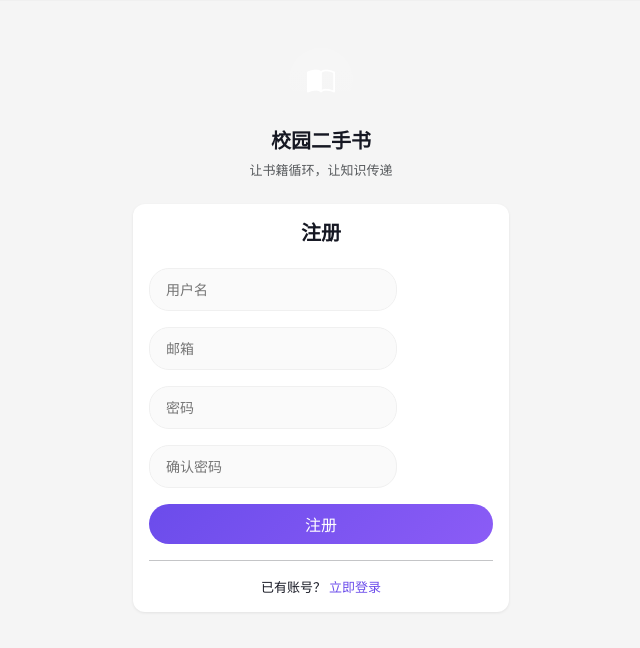
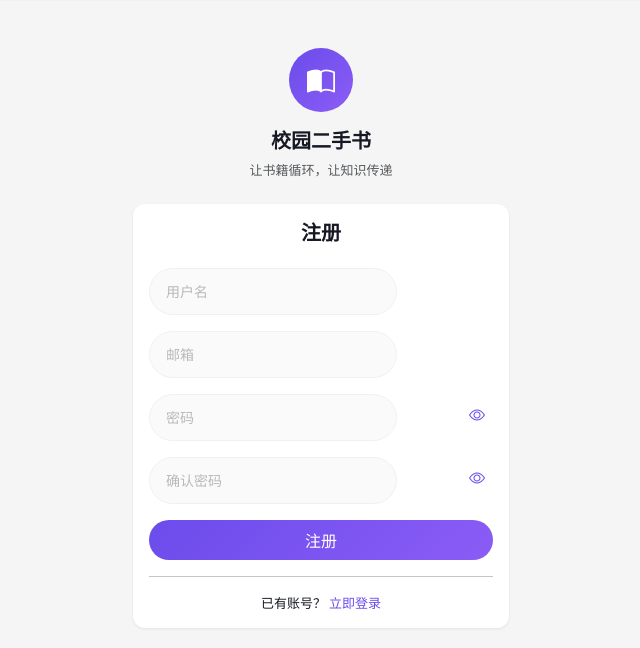
Before and after one commit to Qi-Cao/campus-book-trading, a Flask app: page /auth/register in a window 1280 px wide. Shown: the part 61-709 px from the top of the page, without its empty margins (319-959 px from the left). Run offline with Flask 3, Linux system fonts and the light colour scheme.

Commit message:
修复输入框样式和密码图标

```diff
--- a/app/templates/auth/register.html
+++ b/app/templates/auth/register.html
@@ -6,7 +6,7 @@
 <div class="container py-5" style="max-width: 400px;">
     <!-- Logo -->
     <div class="text-center mb-4">
-        <div class="rounded-circle bg-gradient d-inline-flex align-items-center justify-content-center"
+        <div class="rounded-circle d-inline-flex align-items-center justify-content-center"
              style="width: 64px; height: 64px; background: linear-gradient(135deg, #6b4ceb, #8b5cf6);">
             <i class="bi bi-book-half text-white" style="font-size: 28px;"></i>
         </div>
@@ -24,11 +24,19 @@
                 <div class="mb-3">
                     <input type="email" name="email" class="form-control-tiktok" placeholder="邮箱" required>
                 </div>
-                <div class="mb-3">
-                    <input type="password" name="password" class="form-control-tiktok" placeholder="密码" required>
+                <div class="mb-3 position-relative">
+                    <input type="password" name="password" id="regPassword" class="form-control-tiktok" placeholder="密码" required>
+                    <button type="button" class="btn position-absolute end-0 top-0 p-2 border-0 bg-transparent"
+                            onclick="togglePassword('regPassword', this)" style="z-index: 10;">
+                        <i class="bi bi-eye" style="color: #6b4ceb;"></i>
+                    </button>
                 </div>
-                <div class="mb-3">
-                    <input type="password" name="confirm_password" class="form-control-tiktok" placeholder="确认密码" required>
+                <div class="mb-3 position-relative">
+                    <input type="password" name="confirm_password" id="regConfirmPassword" class="form-control-tiktok" placeholder="确认密码" required>
+                    <button type="button" class="btn position-absolute end-0 top-0 p-2 border-0 bg-transparent"
+                            onclick="togglePassword('regConfirmPassword', this)" style="z-index: 10;">
+                        <i class="bi bi-eye" style="color: #6b4ceb;"></i>
+                    </button>
                 </div>
                 <button type="submit" class="btn btn-tiktok w-100 py-2">注册</button>
             </form>
@@ -40,4 +48,20 @@
         </div>
     </div>
 </div>
+
+<script>
+function togglePassword(inputId, btn) {
+    const input = document.getElementById(inputId);
+    const icon = btn.querySelector('i');
+    if (input.type === 'password') {
+        input.type = 'text';
+        icon.classList.remove('bi-eye');
+        icon.classList.add('bi-eye-slash');
+    } else {
+        input.type = 'password';
+        icon.classList.remove('bi-eye-slash');
+        icon.classList.add('bi-eye');
+    }
+}
+</script>
 {% endblock %}
--- a/app/templates/base.html
+++ b/app/templates/base.html
@@ -108,10 +108,15 @@
         /* 表单 */
         .form-control-tiktok {
             border: 1px solid var(--border-color);
-            border-radius: 20px;
-            padding: 10px 16px;
+            border-radius: 24px;
+            padding: 12px 16px;
             font-size: 14px;
             background: #fafafa;
+            text-indent: 0;
+        }
+
+        .form-control-tiktok::placeholder {
+            color: #b9b9b9;
         }
 
         .form-control-tiktok:focus {
```
Also changed, not shown: app/templates/auth/login.html (+23 -3 lines).
